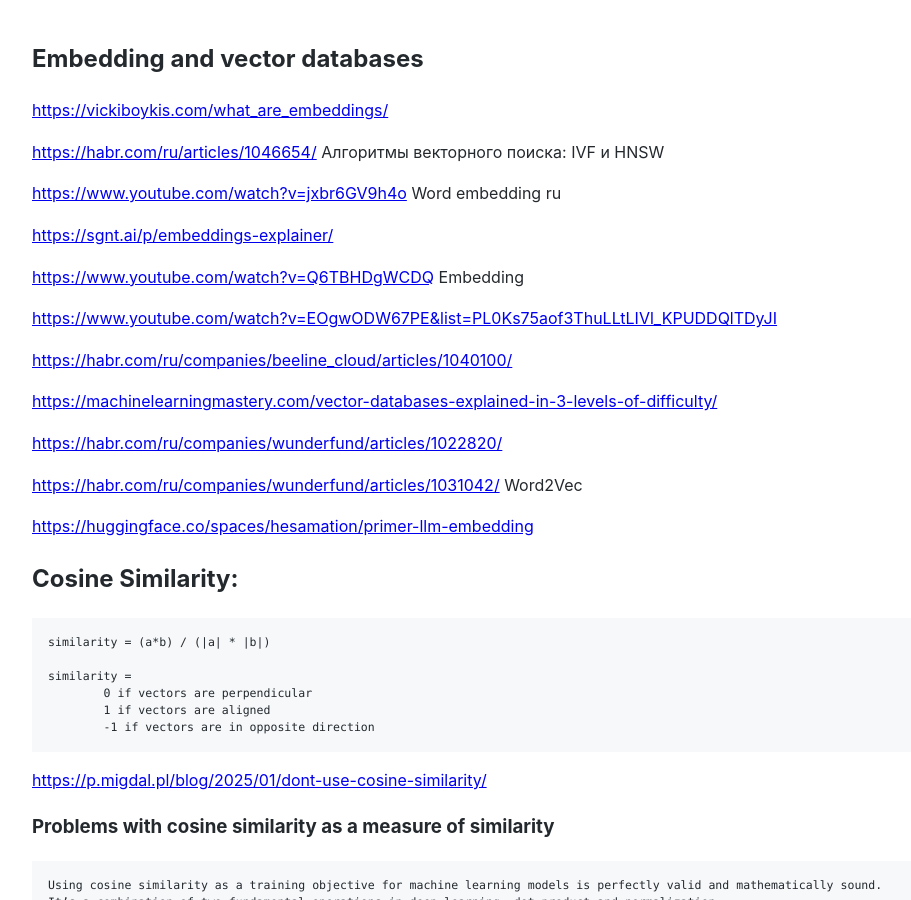
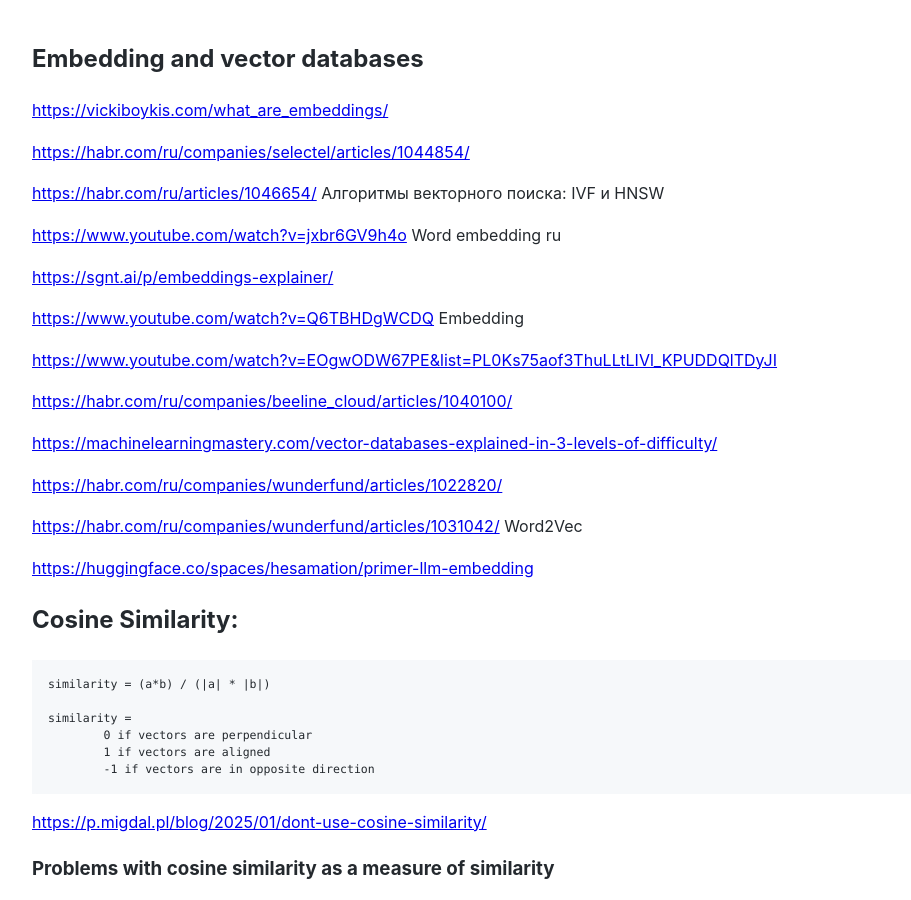
Before and after one commit to Michael-Lubinsky/michael-lubinsky.github.com, a Jekyll site: the page built from vector_db/vector_db.md, in a window 1280 px wide and 900 px high. Shown: the whole window, without its empty margins (158-1069 px from the left). Built offline with Jekyll 4.4.1, drawn with Linux system fonts in a browser that asks for light colours; our own code applies the rules of GitHub Pages for plain Markdown files.

Commit message:
Update vector_db.md

```diff
--- a/vector_db/vector_db.md
+++ b/vector_db/vector_db.md
@@ -1,6 +1,8 @@
 ## Embedding and vector databases
 
 <https://vickiboykis.com/what_are_embeddings/>
+
+<https://habr.com/ru/companies/selectel/articles/1044854/>
 
 <https://habr.com/ru/articles/1046654/> Алгоритмы векторного поиска: IVF и HNSW
 
```
